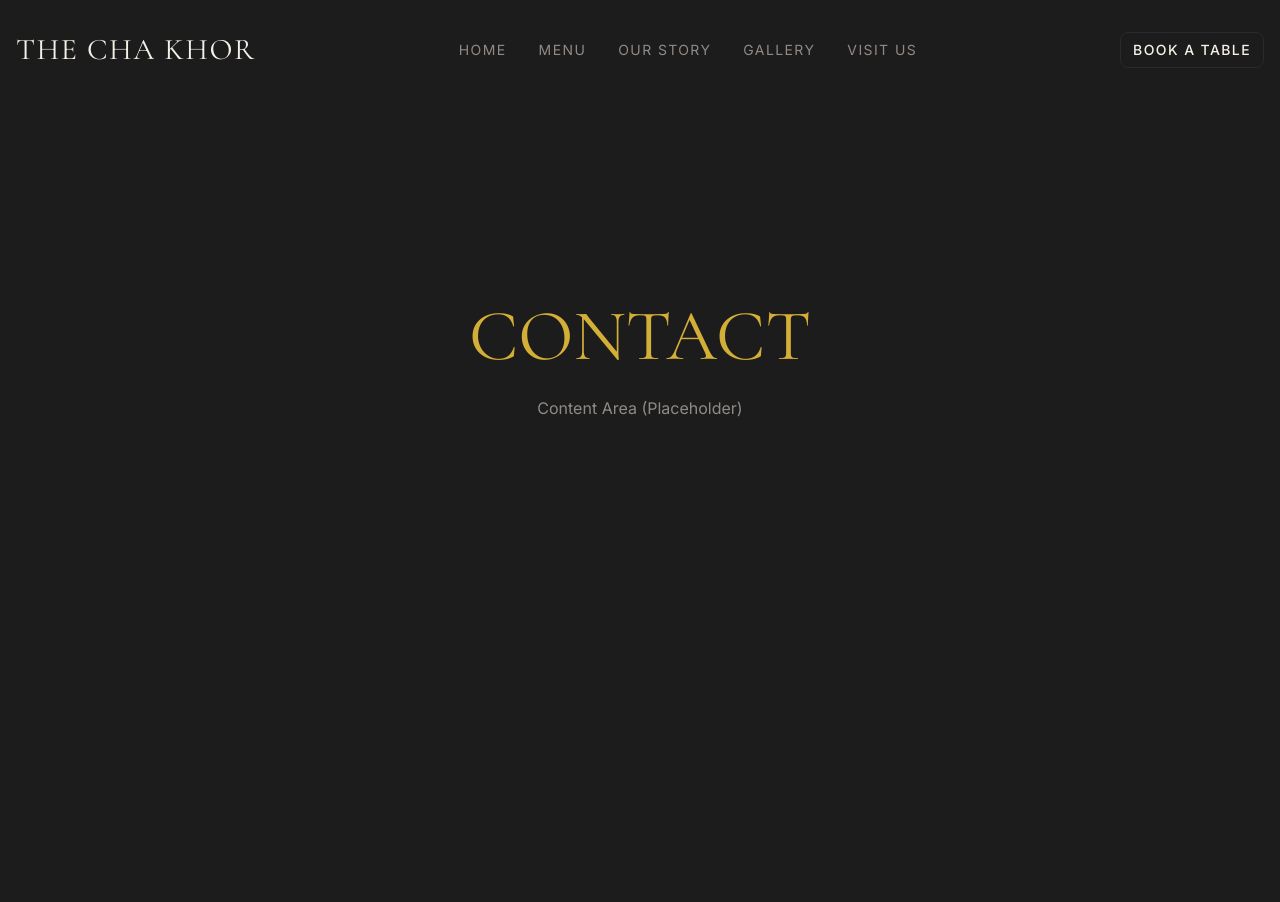
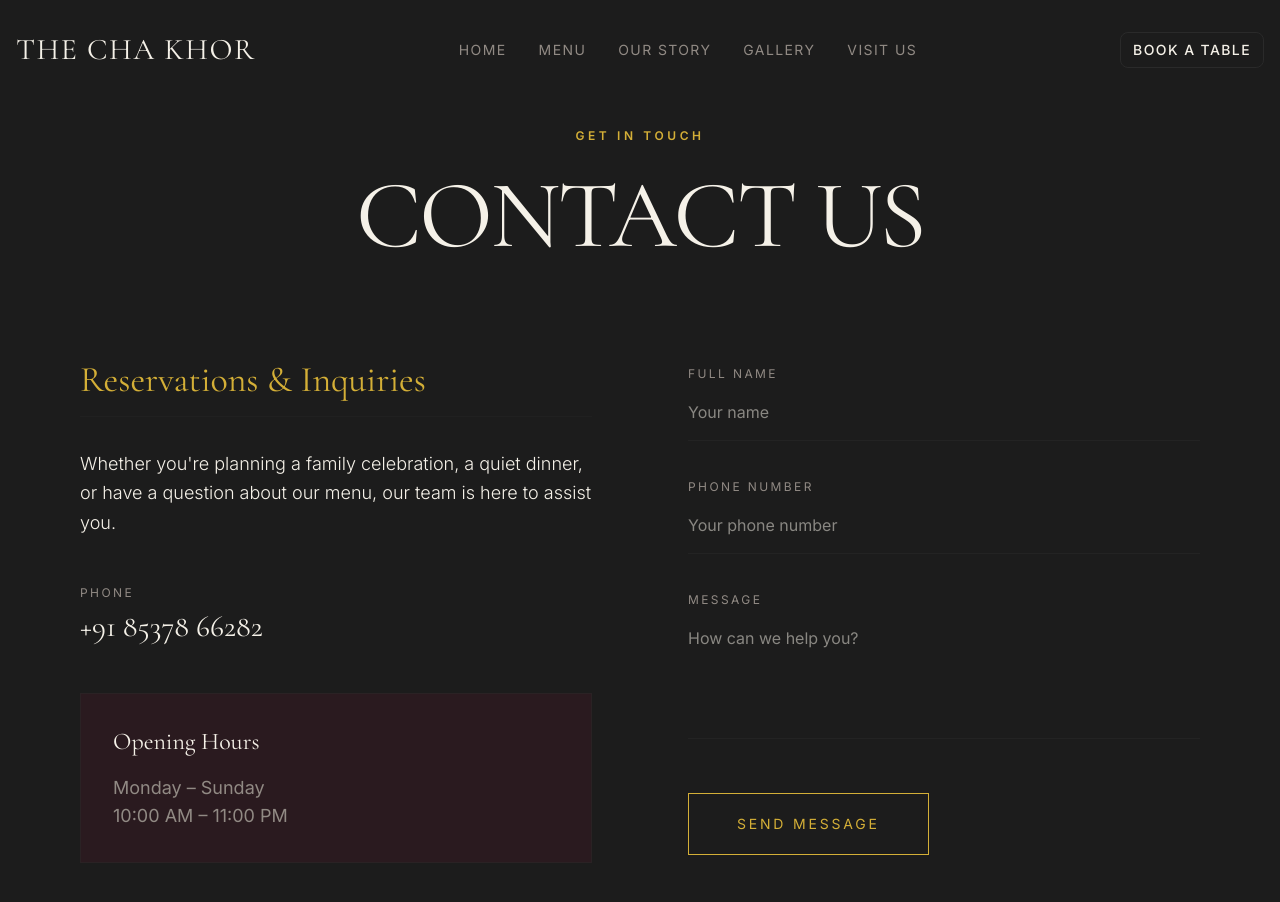
Before and after one commit to 564iay/cha-khor, a Next.js app: page /contact in a window 1280 px wide. Shown: the top 902 px of the page. Before the commit the page ends 880 px from the top, so only its background shows below. Built offline with nearby package versions, Linux system fonts and the light colour scheme.

Commit message:
fix: production audit resolution, SEO optimization, and contact page overhaul

```diff
--- a/package.json
+++ b/package.json
@@ -13,7 +13,6 @@
     "@radix-ui/react-slot": "^1.3.3",
     "class-variance-authority": "^0.7.1",
     "clsx": "^2.1.1",
-    "framer-motion": "^13.1.0",
     "gsap": "^3.15.0",
     "lucide-react": "^1.31.0",
     "next": "16.3.0",
--- /dev/null
+++ b/src/app/contact/ContactClient.tsx
@@ -0,0 +1,154 @@
+"use client";
+
+import { useRef } from "react";
+import gsap from "gsap";
+import { useGSAP } from "@gsap/react";
+import { ScrollTrigger } from "gsap/ScrollTrigger";
+import { TextReveal, MagneticButton } from "@/components/animations/Reveal";
+import { restaurant } from "@/data/restaurant";
+
+if (typeof window !== "undefined") {
+  gsap.registerPlugin(ScrollTrigger, useGSAP);
+}
+
+export function ContactClient() {
+  const containerRef = useRef<HTMLDivElement>(null);
+
+  useGSAP(() => {
+    // any complex page-load animations if needed
+  }, { scope: containerRef });
+
+  return (
+    <div ref={containerRef} className="w-full pt-12 pb-24 md:pb-32">
+
+      {/* Header */}
+      <div className="container mx-auto px-4 text-center mb-24">
+        <TextReveal>
+          <span className="text-xs font-semibold tracking-[0.3em] uppercase text-accent mb-6 block">
+            Get in Touch
+          </span>
+        </TextReveal>
+        <TextReveal delay={0.1}>
+          <h1 className="font-display text-5xl md:text-7xl lg:text-8xl tracking-tight text-foreground">
+            CONTACT US
+          </h1>
+        </TextReveal>
+      </div>
+
+      <div className="container mx-auto px-4 max-w-6xl">
+        <div className="grid lg:grid-cols-2 gap-16 lg:gap-24">
+
+          {/* Left: Contact Info */}
+          <div className="flex flex-col space-y-12">
+
+            <div className="space-y-8">
+              <TextReveal>
+                <h2 className="font-display text-3xl md:text-4xl text-accent border-b border-border/30 pb-4">
+                  Reservations & Inquiries
+                </h2>
+              </TextReveal>
+
+              <TextReveal delay={0.1}>
+                <p className="text-foreground-secondary text-lg leading-relaxed font-light">
+                  Whether you're planning a family celebration, a quiet dinner, or have a question about our menu, our team is here to assist you.
+                </p>
+              </TextReveal>
+            </div>
+
+            <div className="space-y-6">
+              <TextReveal delay={0.2}>
+                <div className="flex flex-col">
+                  <span className="text-xs uppercase tracking-[0.2em] text-muted mb-2">Phone</span>
+                  <a href={`tel:${restaurant.phone.replace(/\s+/g, '')}`} className="font-display text-2xl md:text-3xl text-foreground hover:text-accent transition-colors">
+                    {restaurant.phone}
+                  </a>
+                </div>
+              </TextReveal>
+
+              {restaurant.whatsapp && (
+                <TextReveal delay={0.3}>
+                  <div className="flex flex-col">
+                    <span className="text-xs uppercase tracking-[0.2em] text-muted mb-2">WhatsApp</span>
+                    <a href={`https://wa.me/${(restaurant.whatsapp as string).replace(/\D/g, '')}`} className="font-display text-2xl md:text-3xl text-foreground hover:text-accent transition-colors">
+                      {restaurant.whatsapp}
+                    </a>
+                  </div>
+                </TextReveal>
+              )}
+
+              {restaurant.email && (
+                <TextReveal delay={0.4}>
+                  <div className="flex flex-col">
+                    <span className="text-xs uppercase tracking-[0.2em] text-muted mb-2">Email</span>
+                    <a href={`mailto:${restaurant.email}`} className="font-display text-2xl md:text-3xl text-foreground hover:text-accent transition-colors">
+                      {restaurant.email}
+                    </a>
+                  </div>
+                </TextReveal>
+              )}
+            </div>
+
+            <TextReveal delay={0.5}>
+              <div className="p-8 border border-border/50 bg-background-secondary/30">
+                <h3 className="font-display text-2xl text-foreground mb-4">Opening Hours</h3>
+                <p className="text-muted text-lg">Monday – Sunday<br />{restaurant.hours}</p>
+              </div>
+            </TextReveal>
+
+          </div>
+
+          {/* Right: Contact Form */}
+          <div className="w-full">
+            <TextReveal delay={0.2}>
+              <form className="space-y-8" onSubmit={(e) => e.preventDefault()}>
+
+                <div className="space-y-2">
+                  <label htmlFor="name" className="text-xs uppercase tracking-[0.2em] text-muted">Full Name</label>
+                  <input
+                    type="text"
+                    id="name"
+                    className="w-full bg-background border-b border-border/50 py-4 text-foreground focus:outline-none focus:border-accent transition-colors"
+                    placeholder="Your name"
+                  />
+                </div>
+
+                <div className="space-y-2">
+                  <label htmlFor="phone" className="text-xs uppercase tracking-[0.2em] text-muted">Phone Number</label>
+                  <input
+                    type="tel"
+                    id="phone"
+                    className="w-full bg-background border-b border-border/50 py-4 text-foreground focus:outline-none focus:border-accent transition-colors"
+                    placeholder="Your phone number"
+                  />
+                </div>
+
+                <div className="space-y-2">
+                  <label htmlFor="message" className="text-xs uppercase tracking-[0.2em] text-muted">Message</label>
+                  <textarea
+                    id="message"
+                    rows={4}
+                    className="w-full bg-background border-b border-border/50 py-4 text-foreground focus:outline-none focus:border-accent transition-colors resize-none"
+                    placeholder="How can we help you?"
+                  />
+                </div>
+
+                <div className="pt-4">
+                  <MagneticButton>
+                    <button
+                      type="submit"
+                      className="w-full md:w-auto border border-accent text-accent px-12 py-5 uppercase tracking-[0.2em] text-sm hover:bg-accent hover:text-background transition-colors duration-500"
+                    >
+                      Send Message
+                    </button>
+                  </MagneticButton>
+                </div>
+
+              </form>
+            </TextReveal>
+          </div>
+
+        </div>
+      </div>
+    </div>
+  );
+}
--- a/src/app/contact/page.tsx
+++ b/src/app/contact/page.tsx
@@ -1,8 +1,11 @@
+import type { Metadata } from "next";
+import { ContactClient } from "./ContactClient";
+
+export const metadata: Metadata = {
+  title: "Contact Us",
+  description: "Get in touch with The Cha Khor. We'd love to hear from you regarding reservations, events, and general inquiries.",
+};
+
 export default function ContactPage() {
-  return (
-    <div className="flex flex-col items-center justify-center min-h-[70vh] text-center px-4">
-      <h1 className="font-display text-4xl md:text-7xl mb-6 text-accent">CONTACT</h1>
-      <p className="text-muted max-w-md">Content Area (Placeholder)</p>
-    </div>
-  );
+  return <ContactClient />;
 }
--- a/src/app/layout.tsx
+++ b/src/app/layout.tsx
@@ -2,6 +2,7 @@ import type { Metadata } from "next";
 import { Cormorant_Garamond, Inter } from "next/font/google";
 import { SiteHeader } from "@/components/navigation/SiteHeader";
 import { MobileActionBar } from "@/components/navigation/MobileActionBar";
+import { restaurant } from "@/data/restaurant";
 import "./globals.css";
 
 const cormorant = Cormorant_Garamond({
@@ -16,6 +17,7 @@ const inter = Inter({
 });
 
 export const metadata: Metadata = {
+  metadataBase: new URL("https://thechakhor.com"),
   title: {
     template: "%s | The Cha Khor",
     default: "The Cha Khor | Premium Family Restaurant in Tehatta",
@@ -44,8 +46,52 @@ export default function RootLayout({
 }: Readonly<{
   children: React.ReactNode;
 }>) {
+  const jsonLd = {
+    "@context": "https://schema.org",
+    "@type": "Restaurant",
+    "name": restaurant.name,
+    "image": "https://thechakhor.com/images/0.%20home/interior%20room.jfif",
+    "@id": "https://thechakhor.com",
+    "url": "https://thechakhor.com",
+    "telephone": restaurant.phone,
+    "address": {
+      "@type": "PostalAddress",
+      "streetAddress": "Tehatta",
+      "addressLocality": restaurant.city,
+      "addressRegion": restaurant.state,
+      "postalCode": restaurant.pinCode,
+      "addressCountry": "IN"
+    },
+    "geo": {
+      "@type": "GeoCoordinates",
+      "latitude": 23.7226, // Approximate for Tehatta
+      "longitude": 88.5284
+    },
+    "openingHoursSpecification": {
+      "@type": "OpeningHoursSpecification",
+      "dayOfWeek": [
+        "Monday",
+        "Tuesday",
+        "Wednesday",
+        "Thursday",
+        "Friday",
+        "Saturday",
+        "Sunday"
+      ],
+      "opens": "10:00",
+      "closes": "23:00"
+    },
+    "servesCuisine": ["Indian", "Indo-Chinese"]
+  };
+
   return (
     <html lang="en" className={`${cormorant.variable} ${inter.variable}`}>
+      <head>
+        <script
+          type="application/ld+json"
+          dangerouslySetInnerHTML={{ __html: JSON.stringify(jsonLd) }}
+        />
+      </head>
       <body className="font-body antialiased min-h-screen bg-background text-foreground selection:bg-accent/30 selection:text-foreground">
         <SiteHeader />
         <main className="pt-20 pb-16 md:pb-0 min-h-[calc(100vh-5rem)]">
--- /dev/null
+++ b/src/app/robots.ts
@@ -0,0 +1,11 @@
+import { MetadataRoute } from 'next';
+
+export default function robots(): MetadataRoute.Robots {
+  return {
+    rules: {
+      userAgent: '*',
+      allow: '/',
+    },
+    sitemap: 'https://thechakhor.com/sitemap.xml',
+  };
+}
--- /dev/null
+++ b/src/app/sitemap.ts
@@ -0,0 +1,14 @@
+import { MetadataRoute } from 'next';
+
+export default function sitemap(): MetadataRoute.Sitemap {
+  const baseUrl = 'https://thechakhor.com';
+
+  const routes = ['', '/menu', '/our-story', '/gallery', '/visit', '/contact'].map((route) => ({
+    url: `${baseUrl}${route}`,
+    lastModified: new Date().toISOString().split('T')[0],
+    changeFrequency: 'monthly' as const,
+    priority: route === '' ? 1 : 0.8,
+  }));
+
+  return [...routes];
+}
```
Also changed, not shown: 1 other file (tests, documents, lock files or other folders).
